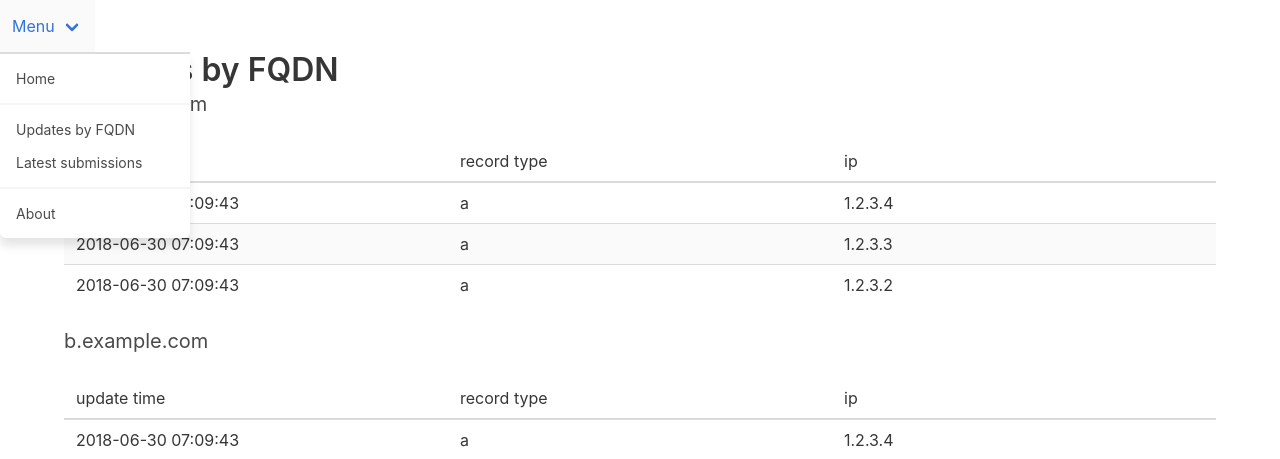
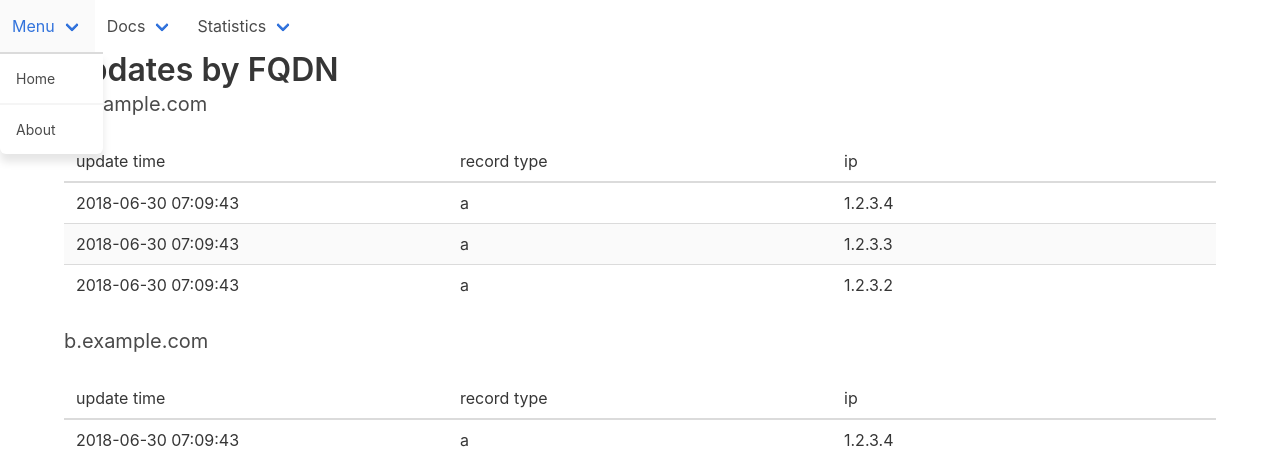
Before and after one commit to Josef-Friedrich/dyndns, a Flask app: page /statistics/updates-by-fqdn in a window 1280 px wide. Shown: the top 459 px of the page. Run offline with Flask 2, Linux system fonts and the light colour scheme; data comes from the database, SQL or seed files in the repository; parts of the project's set-up code (start-up, migrations or seed data) failed here and were passed over.

Commit message:
Add more pages to web app

```diff
--- a/jfddns/__init__.py
+++ b/jfddns/__init__.py
@@ -210,6 +210,18 @@ def template_base(title, content):
     )
 
 
+def template_configuration():
+    return restructured_text_to_html(
+        read_restructured_text_file('configuration.rst')
+    )
+
+
+def template_usage():
+    return restructured_text_to_html(
+        read_restructured_text_file('usage.rst')
+    )
+
+
 @app.route('/')
 def index():
     config = False
@@ -239,6 +251,16 @@ def index():
 def about():
     about = rst_about()
     return template_base('About', restructured_text_to_html(about))
+
+
+@app.route('/docs/configuration')
+def docs_configuration():
+    return template_base('Configuration', template_configuration())
+
+
+@app.route('/docs/usage')
+def docs_usage():
+    return template_base('Usage', template_usage())
 
 
 @app.route('/statistics/updates-by-fqdn')
--- a/jfddns/templates/base.html
+++ b/jfddns/templates/base.html
@@ -14,25 +14,35 @@
       <div class="navbar-menu">
         <div class="navbar-start">
           <div class="navbar-item has-dropdown is-hoverable">
-        <a class="navbar-link">
-          Menu
-        </a>
+            <a class="navbar-link">Menu</a>
 
             <div class="navbar-dropdown">
               <a class="navbar-item" href="/">Home</a>
 
               <hr class="navbar-divider">
 
-          <a class="navbar-item" href="/statistics/updates-by-fqdn">Updates by FQDN</a>
-          <a class="navbar-item" href="/statistics/latest-submissions">Latest submissions</a>
-
-          <hr class="navbar-divider">
-
               <a class="navbar-item" href="/about">About</a>
             </div>
           </div>
+
+          <!-- Docs-->
+          <div class="navbar-item has-dropdown is-hoverable">
+            <a class="navbar-link">Docs</a>
+            <div class="navbar-dropdown">
+              <a class="navbar-item" href="/docs/configuration">Configuration</a>
+              <a class="navbar-item" href="/docs/usage">Usage</a>
+            </div>
           </div>
 
+          <!-- Statistics-->
+          <div class="navbar-item has-dropdown is-hoverable">
+            <a class="navbar-link">Statistics</a>
+            <div class="navbar-dropdown">
+              <a class="navbar-item" href="/statistics/updates-by-fqdn">Updates by FQDN</a>
+              <a class="navbar-item" href="/statistics/latest-submissions">Latest submissions</a>
+            </div>
+          </div>
+        </div>
       </div>
     </nav>
 
```
Lines whose indentation alone changed are shown as unchanged.
